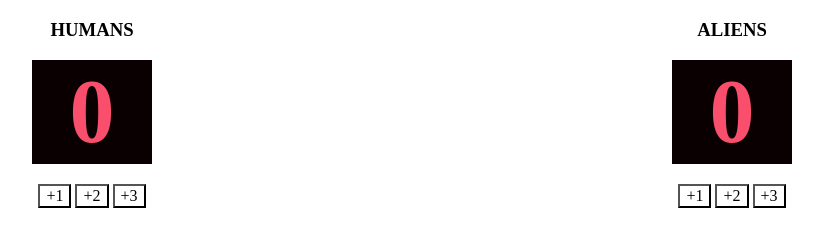
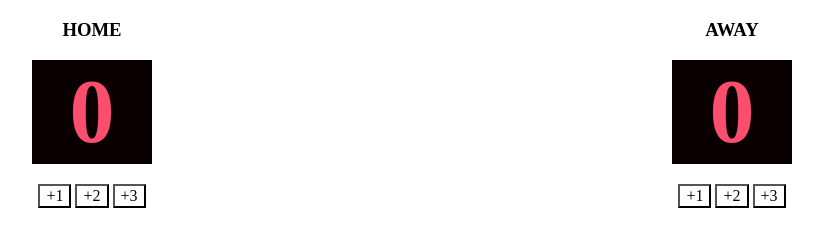
Before and after one commit to 0xMitchy/Scoreboard, a website built with Vite: page index.html in a window 1280 px wide. Shown: the full height of the page, 228-1051 px from the left. Built offline with nearby package versions, Linux system fonts and the light colour scheme.

Commit message:
Reverted the headers to normal

```diff
--- a/index.html
+++ b/index.html
@@ -9,7 +9,7 @@
   <body>
     <div class="container">
       <div class="column">
-        <h3>HUMANS</h3>
+        <h3>HOME</h3>
         <h2 id="score-1">0</h2>
         <div>
           <button onclick="addOne()">+1</button>
@@ -18,7 +18,7 @@
         </div>
       </div>
       <div class="column">
-        <h3>ALIENS</h3>
+        <h3>AWAY</h3>
         <h2 id="score-2">0</h2>
         <div>
           <button onclick="addOne_()">+1</button>
```
